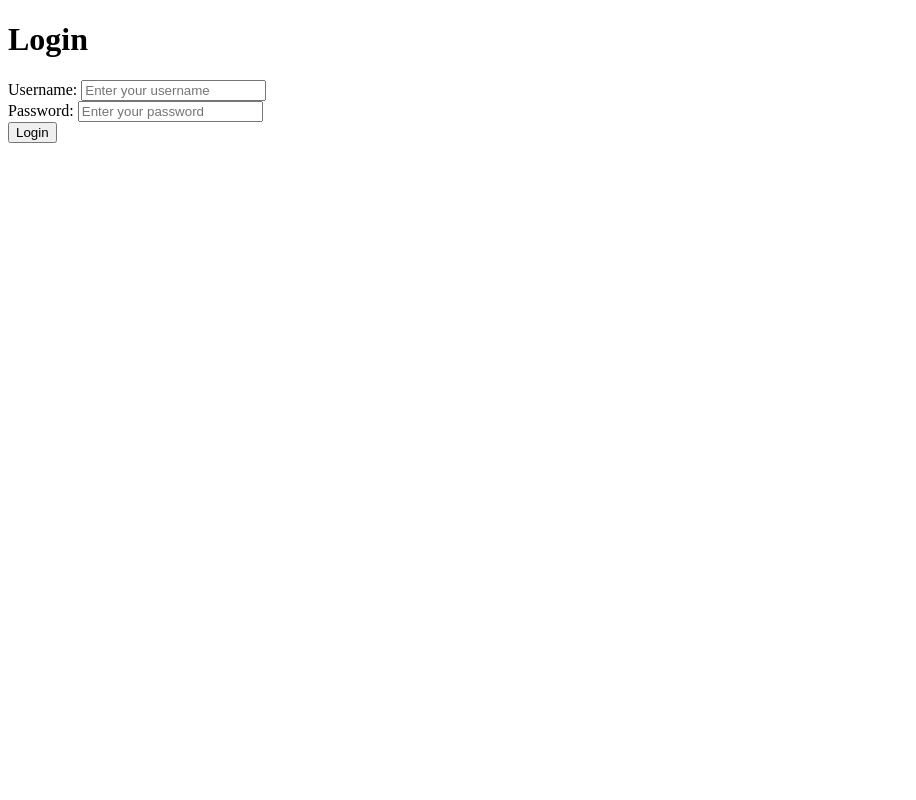
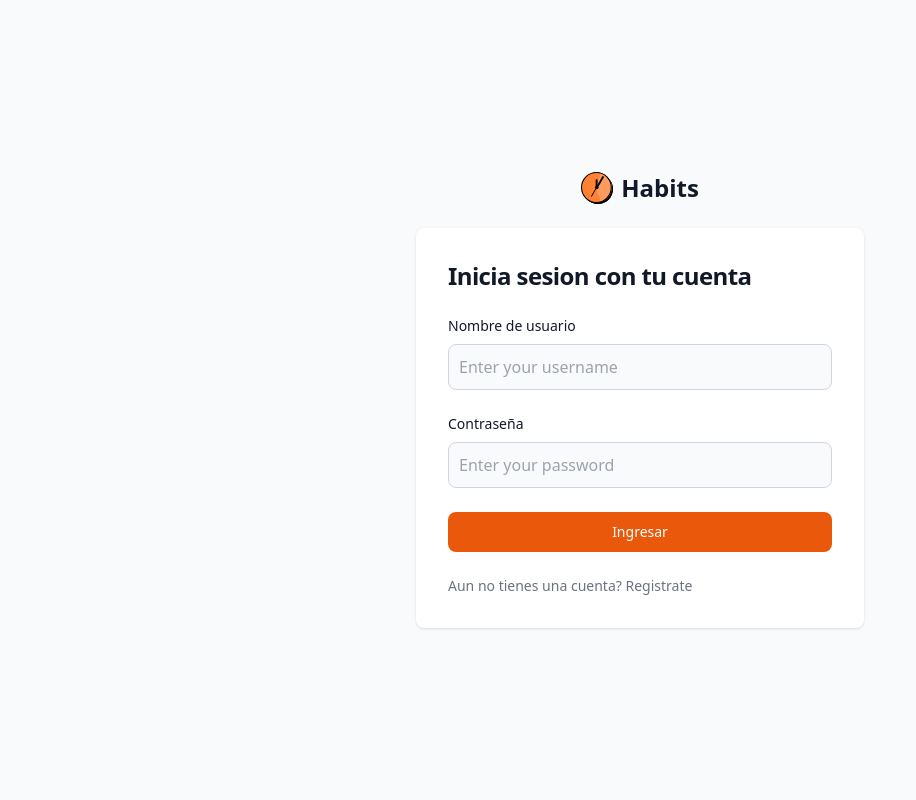
Before and after one commit to titooDiaz/HABITS, a Flask app: page /login in a window 1280 px wide. Shown: the whole page, without its empty margins (0-916 px from the left). Run offline with Flask 3, Linux system fonts and the light colour scheme; some libraries are stand-ins or nearby versions.

Commit message:
login style 🎩

```diff
--- a/main.py
+++ b/main.py
@@ -139,6 +139,7 @@ def logout():
 def index():
     if user_on_login():
         return redirect(url_for('login'))
+    return redirect(url_for('login'))
 
 
 
--- a/templates/users/login.html
+++ b/templates/users/login.html
@@ -3,9 +3,12 @@
 <head>
     <meta charset="UTF-8">
     <title>Login</title>
+    <link rel="icon" href="../../static/LOGO.svg"/>
+    <script src="https://cdn.tailwindcss.com"></script>
 </head>
 <body>
-    <h1>Login</h1>
+    <section class="bg-gray-50 dark:bg-gray-900">
+        <div class="flex flex-col items-center justify-center px-6 py-8 mx-auto md:h-screen lg:py-0">
             {% with messages = get_flashed_messages(with_categories=true) %}
                 {% if messages %}
                     <ul>
@@ -15,18 +18,33 @@
                     </ul>
                 {% endif %}
             {% endwith %}
-    <form method="post">
-        {{ form.hidden_tag() }} <!-- Agregar CSRF token -->
-
-        <label>Username:</label>
-        {{ form.username(class="form-control", placeholder="Enter your username") }}
-        <br>
-
-        <label>Password:</label>
-        {{ form.password(class="form-control", placeholder="Enter your password") }}
-        <br>
-
-        <button type="submit">Login</button>
+            <a href="#" class="flex items-center mb-6 text-2xl font-semibold text-gray-900 dark:text-white">
+                <img class="w-8 h-8 mr-2" src="../../static/LOGO.svg" alt="logo">
+                Habits
+            </a>
+            <div class="w-full bg-white rounded-lg shadow dark:border md:mt-0 sm:max-w-md xl:p-0 dark:bg-gray-800 dark:border-gray-700">
+                <div class="p-6 space-y-4 md:space-y-6 sm:p-8">
+                    <h1 class="text-xl font-bold leading-tight tracking-tight text-gray-900 md:text-2xl dark:text-white">
+                        Inicia sesion con tu cuenta
+                    </h1>
+                    <form class="space-y-4 md:space-y-6" method="post">
+                        {{ form.hidden_tag() }}
+                        <div>
+                            <label for="username" class="block mb-2 text-sm font-medium text-gray-900 dark:text-white">Nombre de usuario</label>
+                            {{ form.username(class="form-control bg-gray-50 border border-gray-300 text-gray-900 rounded-lg focus:ring-primary-600 focus:border-primary-600 block w-full p-2.5 dark:bg-gray-700 dark:border-gray-600 dark:placeholder-gray-400 dark:text-white dark:focus:ring-blue-500 dark:focus:border-blue-500", placeholder="Enter your username") }}
+                        </div>
+                        <div>
+                            <label for="password" class="block mb-2 text-sm font-medium text-gray-900 dark:text-white">Contraseña</label>
+                            {{ form.password(class="form-control bg-gray-50 border border-gray-300 text-gray-900 rounded-lg focus:ring-primary-600 focus:border-primary-600 block w-full p-2.5 dark:bg-gray-700 dark:border-gray-600 dark:placeholder-gray-400 dark:text-white dark:focus:ring-blue-500 dark:focus:border-blue-500", placeholder="Enter your password") }}
+                        </div>
+                        <button type="submit" class="w-full text-white bg-primary-600 text-white hover:bg-primary-700 focus:ring-4 focus:outline-none focus:ring-primary-300 font-medium rounded-lg text-sm px-5 py-2.5 text-center dark:bg-primary-600 dark:hover:bg-primary-700 bg-orange-600">Ingresar</button>
+                        <p class="text-sm font-light text-gray-500 dark:text-gray-400">
+                            Aun no tienes una cuenta?<a href="#" class="font-medium text-primary-600 hover:underline dark:text-primary-500"> Registrate</a>
+                        </p>
                     </form>
+                </div>
+            </div>
+        </div>
+      </section>
 </body>
 </html>
```
Also changed, not shown: instance/app.db, static/LOGO.svg. Lines whose indentation alone changed are shown as unchanged.
